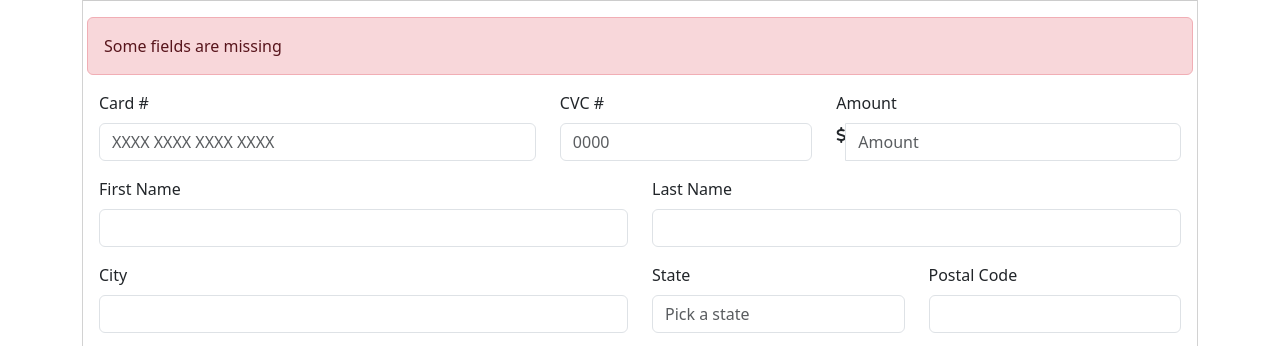
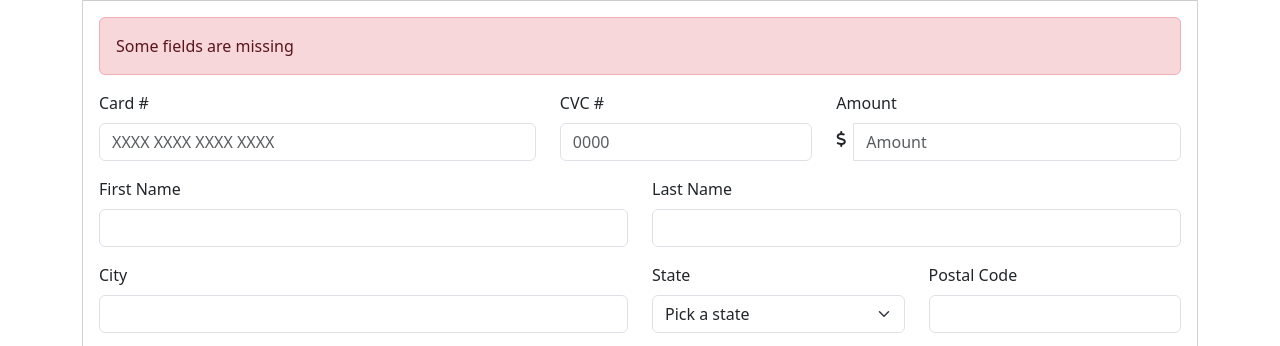
Before and after one commit to 4GeeksAcademy/kristian-bootstrapform, a plain HTML site: page index.html in a window 1280 px wide. Shown: the part 83-429 px from the top of the page. Drawn offline with nearby package versions, Linux system fonts and the light colour scheme.

Commit message:
last update

```diff
--- a/index.html
+++ b/index.html
@@ -16,8 +16,10 @@
             </div>
             <div class="card-body">
                 <div class="row">
-                    <div class="alert alert-danger" role="alert">
-                        Some fields are missing
+                    <div class="col-12">
+                        <div class="alert alert-danger" role="alert">
+                            Some fields are missing
+                        </div>
                     </div>
                 </div>
                 <form>
@@ -37,7 +39,7 @@
                     <div class="col-4">
                         <label class="pb-2">Amount</label>
                         <div class="input-group mb-3">
-                            <label><i class="fa-solid fa-dollar-sign"></i></label>
+                            <label><i class="fa-solid fa-dollar-sign me-2 mt-2"></i></label>
                             <input type="text" class="form-control" placeholder="Amount" aria-label="Card" aria-describedby="basic-addon1">
                         </div>
                     </div>
@@ -65,9 +67,12 @@
                     </div>
                     <div class="col-3">
                         <label class="pb-2">State</label>
-                        <div class="input-group mb-3">
-                            <input type="number" class="form-control" placeholder="Pick a state" aria-label="Card" aria-describedby="basic-addon1">
-                        </div>
+                        <select class="form-select" aria-label="Default select example">
+                            <option selected>Pick a state</option>
+                            <option value="1">California</option>
+                            <option value="2">Texas</option>
+                            <option value="3">Florida</option>
+                          </select>
                     </div>
                     <div class="col-3">
                         <label class="pb-2">Postal Code</label>
```
